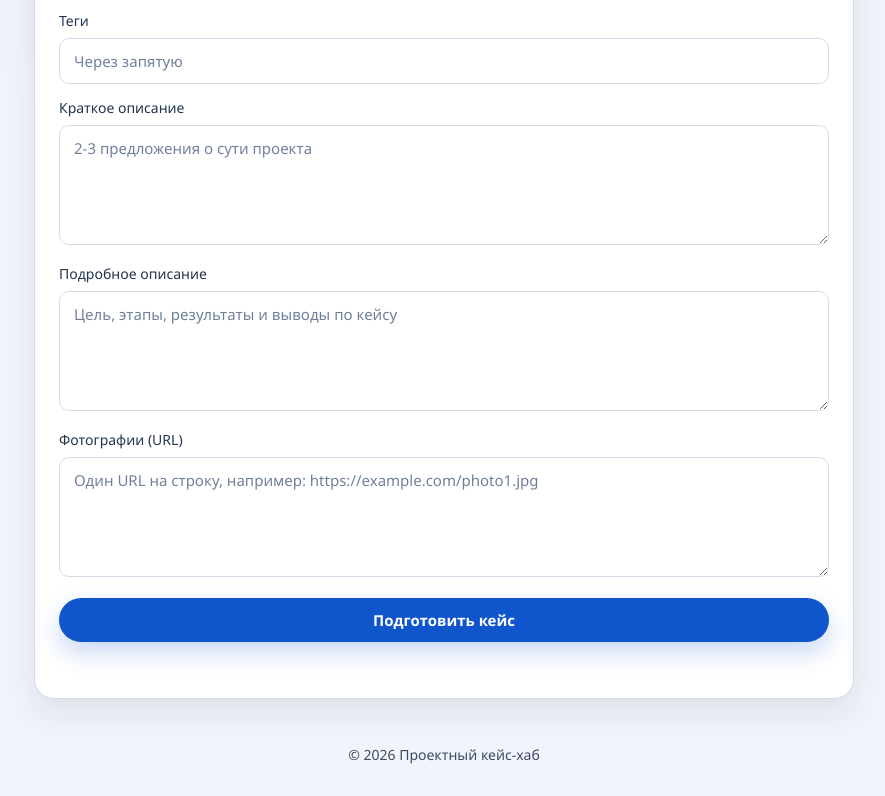
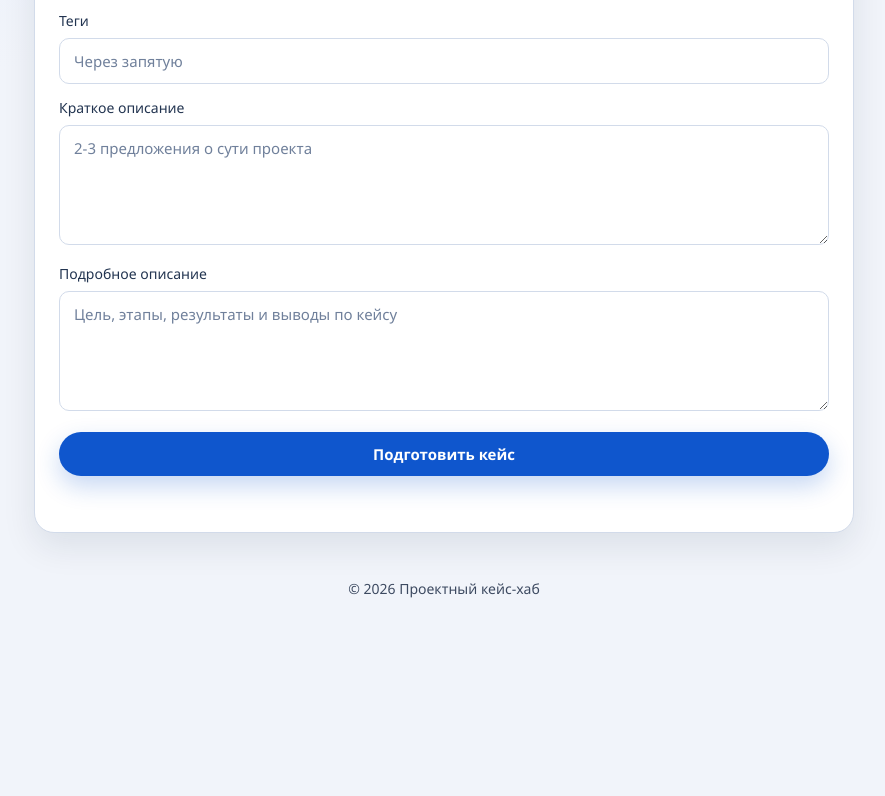
Before and after one commit to JeshFlame/CaseHub, a plain HTML site: page add.html in a window 1280 px wide. Shown: the part 511-1307 px from the top of the page, without its empty margins (196-1081 px from the left). After the commit the page ends 1141 px from the top, so only its background shows below. Drawn offline with Linux system fonts and the light colour scheme; no server answers.

```diff
--- a/add.html
+++ b/add.html
@@ -70,9 +70,6 @@
         <label for="full">Подробное описание</label>
         <textarea id="full" name="full" placeholder="Цель, этапы, результаты и выводы по кейсу" required></textarea>
 
-        <label for="images">Фотографии (URL)</label>
-        <textarea id="images" name="images" placeholder="Один URL на строку, например: https://example.com/photo1.jpg"></textarea>
-
         <button type="submit">Подготовить кейс</button>
         <p id="add-status" class="form-status" aria-live="polite"></p>
       </form>
```
